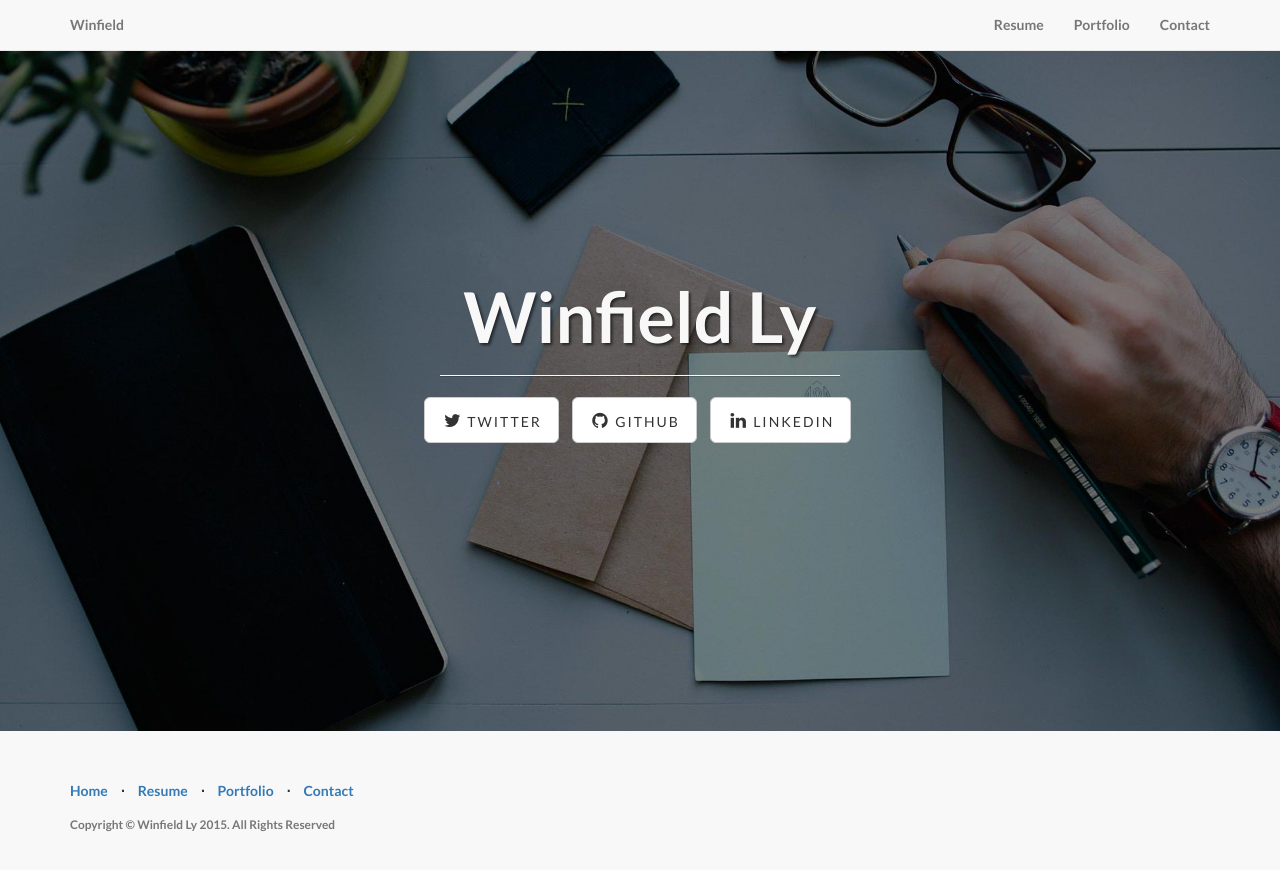
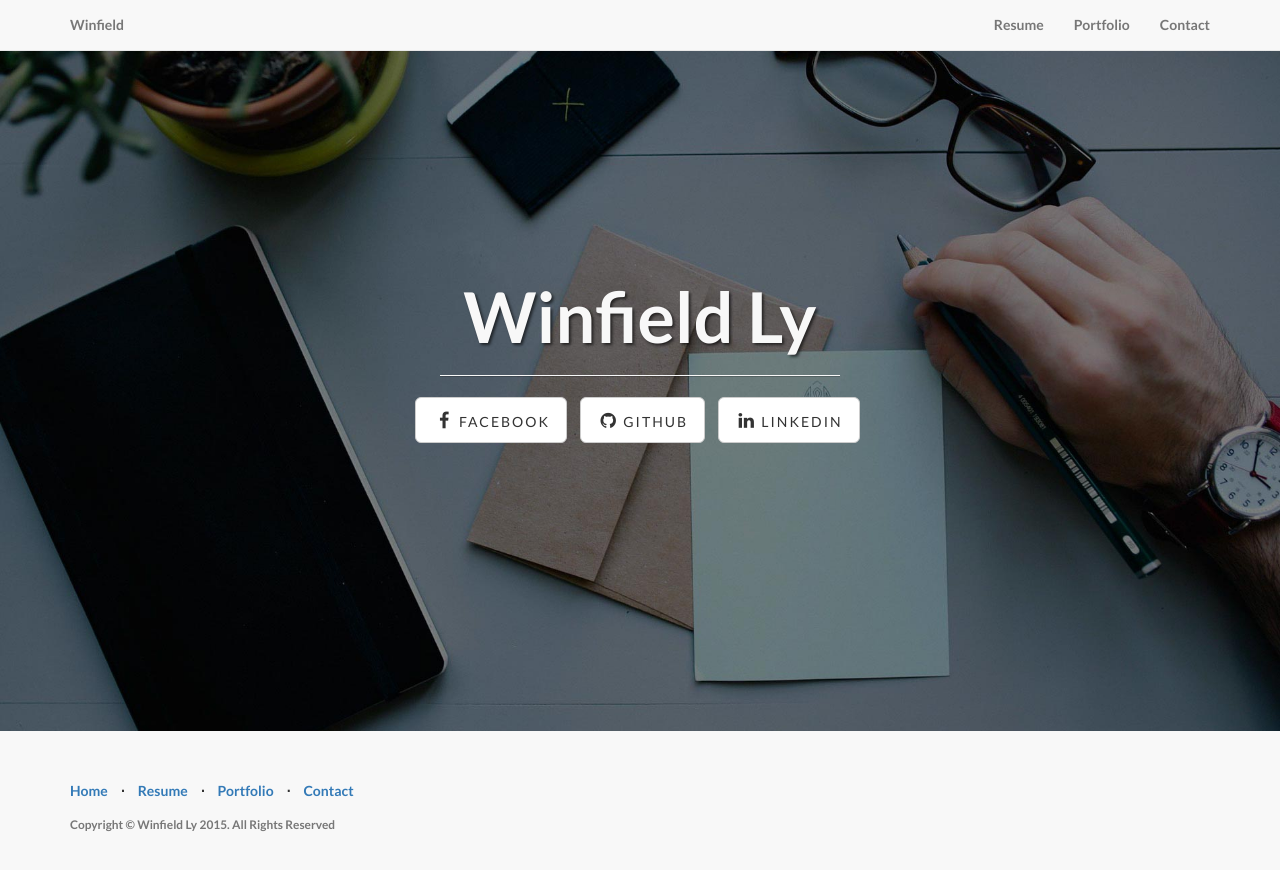
Before and after one commit to wly5/wly5.github.io, a plain HTML site: page index.html in a window 1280 px wide. Drawn offline with Linux system fonts and the light colour scheme.

Commit message:
Update to index.html
Change link from twitter to facebook

```diff
--- a/index.html
+++ b/index.html
@@ -77,7 +77,7 @@
                         <hr class="intro-divider">
                         <ul class="list-inline intro-social-buttons">
                             <li>
-                                <a href="https://twitter.com/shii5" class="btn btn-default btn-lg"><i class="fa fa-twitter fa-fw"></i> <span class="network-name">Twitter</span></a>
+                                <a href="https://www.facebook.com/winfield.ly510" class="btn btn-default btn-lg"><i class="fa fa-facebook fa-fw"></i> <span class="network-name">Facebook</span></a>
                             </li>
                             <li>
                                 <a href="https://github.com/wly5" class="btn btn-default btn-lg"><i class="fa fa-github fa-fw"></i> <span class="network-name">Github</span></a>
```
